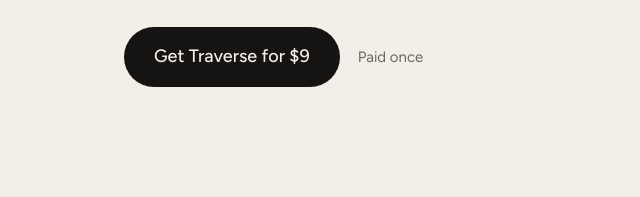
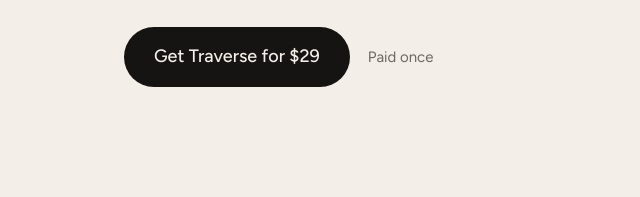
Before and after one commit to traverse-plugin/traverse-plugin.github.io, a plain HTML site: page index.html in a window 1280 px wide. Shown: the part 566-763 px from the top of the page, 0-640 px from the left. Drawn offline with Linux system fonts and the light colour scheme.

Commit message:
Traverse 1.1.0

```diff
--- a/index.html
+++ b/index.html
@@ -59,7 +59,7 @@ footer{padding:32px 0 64px;color:var(--mute);font-size:14px;border-top:1px solid
   <div>
     <h1>Illustrator to After Effects in one click</h1>
     <p class="lead">Select the artwork, press Push. It shows up in your comp as shape and text layers you can still edit, so you skip the import and the rebuild.</p>
-    <div class="buy"><a class="btn" href="https://traverseplugin.gumroad.com/l/traverse">Get Traverse for $9</a><small>Paid once</small></div>
+    <div class="buy"><a class="btn" href="https://traverseplugin.gumroad.com/l/traverse">Get Traverse for $29</a><small>Paid once</small></div>
   </div>
   <img src="img/traverse_A_one_click_4x5.png" alt="Artwork from an Illustrator artboard shown as separate After Effects layers">
 </div>
```
